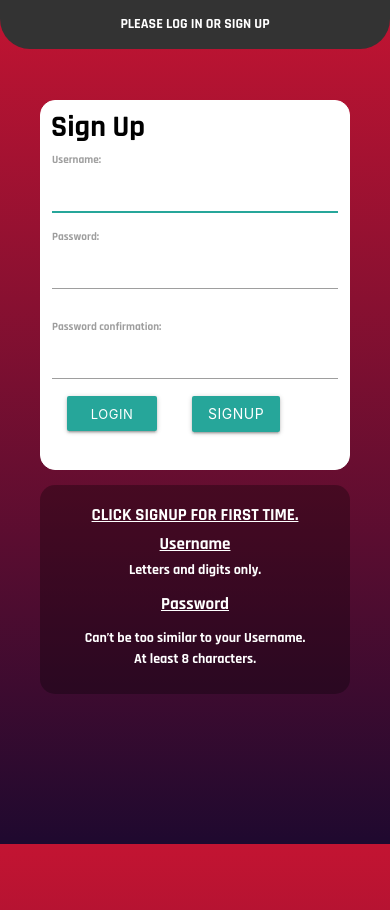
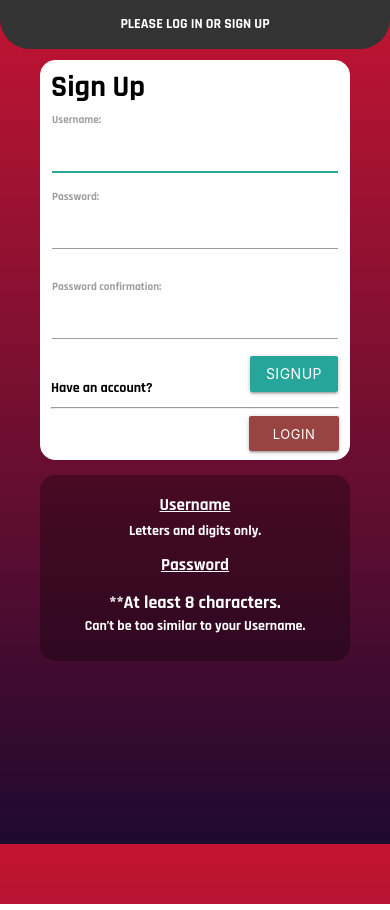
Before and after one commit to prabhjeevan/boomipy, a Django app: page /accounts/signup in a window 390 px wide. Shown: the top 910 px of the page. Run offline with Django 3.2, Linux system fonts and the light colour scheme.

Commit message:
responsive

```diff
--- a/main_app/static/css/style.css
+++ b/main_app/static/css/style.css
@@ -1,5 +1,3 @@
-
-
   body {
     background: linear-gradient( #c31432 0%, #1f092f 100%);
     height: 100vh;
@@ -104,8 +102,7 @@
   }
   #hometext {
     width: 200px;
-    margin-left: 30px;
-    margin-bottom: 20px;
+    margin: 0 auto;
   }
 
   #loginpage {
@@ -133,6 +130,7 @@
     font-size: 14px;
     height: 35px;
     margin-top: 0px;
+    background-color: rgba(168, 19, 19, 0.7);
   }
 
   #buttonlogin{
@@ -140,14 +138,13 @@
   }
 
   #signuppage {
-    margin:  100px 40px 15px 40px;
+    margin:  60px 40px 15px 40px;
     border: 1px solid white;
     background-color: white;
     border-radius: 15px;
     padding: 10px;
     color: black;
-    height: 370px
-
+    height: 400px;
   }
 
   #signupform ul{
@@ -573,10 +570,33 @@ padding-bottom: 0px;
   text-align: center;
 }
 #loginbuttonsignup2{
-  float: left;
+  float: right;
   font-size: 14px;
   height: 35px;
-  margin-right: 35px;
   margin-left: 15px;
   width: 90px;
+  background-color: rgba(129, 20, 20, 0.8);
 }
+#signup2{
+  float: right;
+  margin-top: 0;
+}
+#haveaccount{
+  margin-top: 30px;
+}
+#signupform{
+  margin-bottom: 0;
+}
+
+
+
+@media screen and (min-width: 480px) {
+#hometext {
+  margin: 0 auto;
+}
+#maininfo{
+  max-width: 350px;
+  margin: 0 auto;
+}
+
+}
--- a/main_app/templates/registration/signup.html
+++ b/main_app/templates/registration/signup.html
@@ -11,19 +11,22 @@
     <div id="signupform">
       {{ form.as_p }}
     </div>
-    <input type="submit" class="btn" value="signup">
-    <button id="loginbuttonsignup2" class="btn" ><a id="signupbtnlogin" href="{% url 'login' %}">Login</a></button>
+    <input id="signup2" type="submit" class="btn" value="signup">
   </form>
+  <div id="haveaccount">
+  <p>Have an account?</p>
+  <hr>
+  <button id="loginbuttonsignup2" class="btn" ><a id="signupbtnlogin" href="{% url 'login' %}">Login</a></button>
+  </div>
 </div>
 
 <div id="signupinfo">
-  <h6>CLICK SIGNUP FOR FIRST TIME.</h6>
   <h6>Username</h6>
   <p> Letters and digits only.</p>
   <h6>Password</h6>
   <ul>
+    <li style="font-size: large;">**At least 8 characters.</li>
     <li>Can’t be too similar to your Username.</li>
-    <li>At least 8 characters.</li>
   </ul>
 </div>
 {% endblock %}
```
